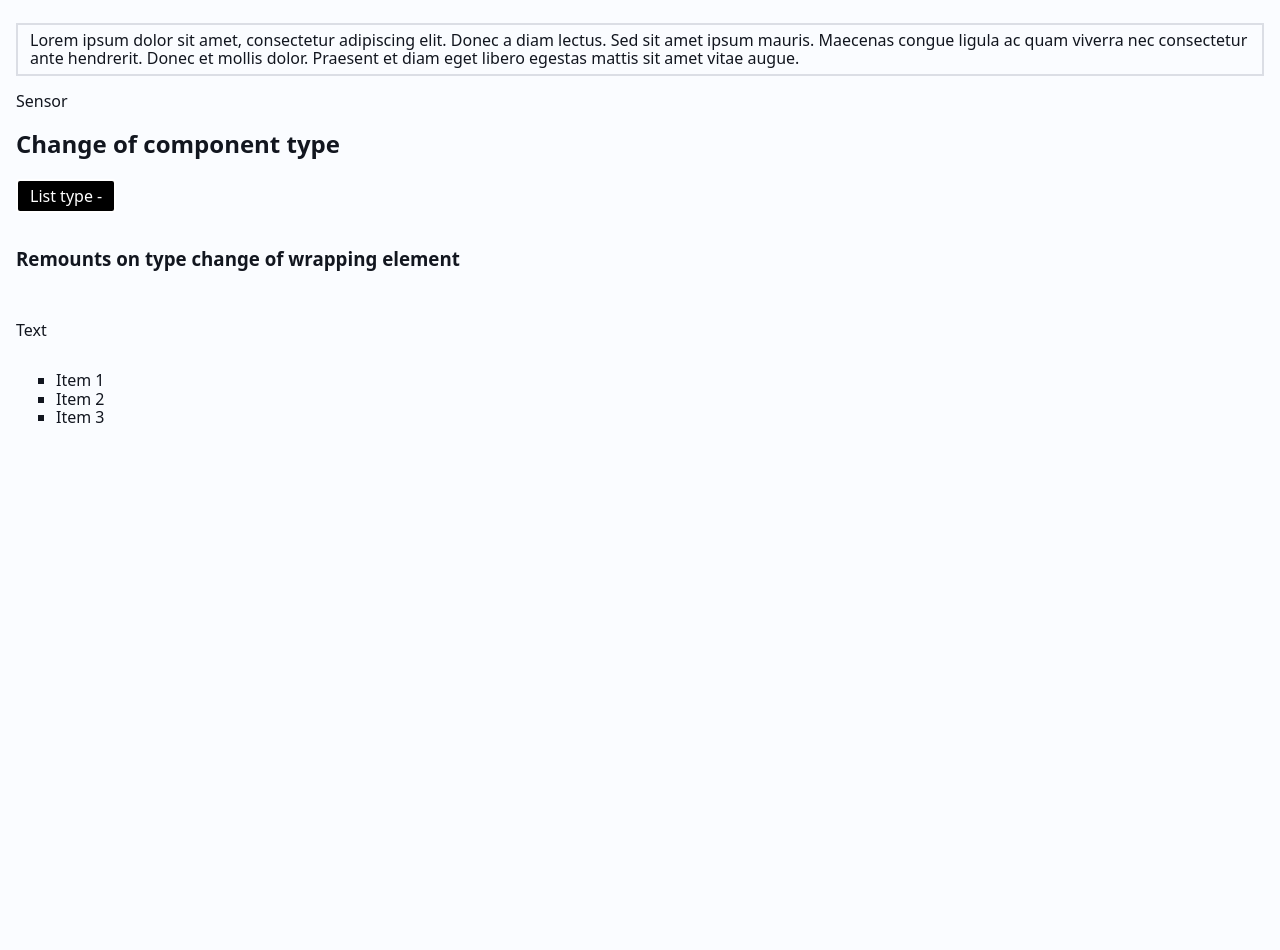
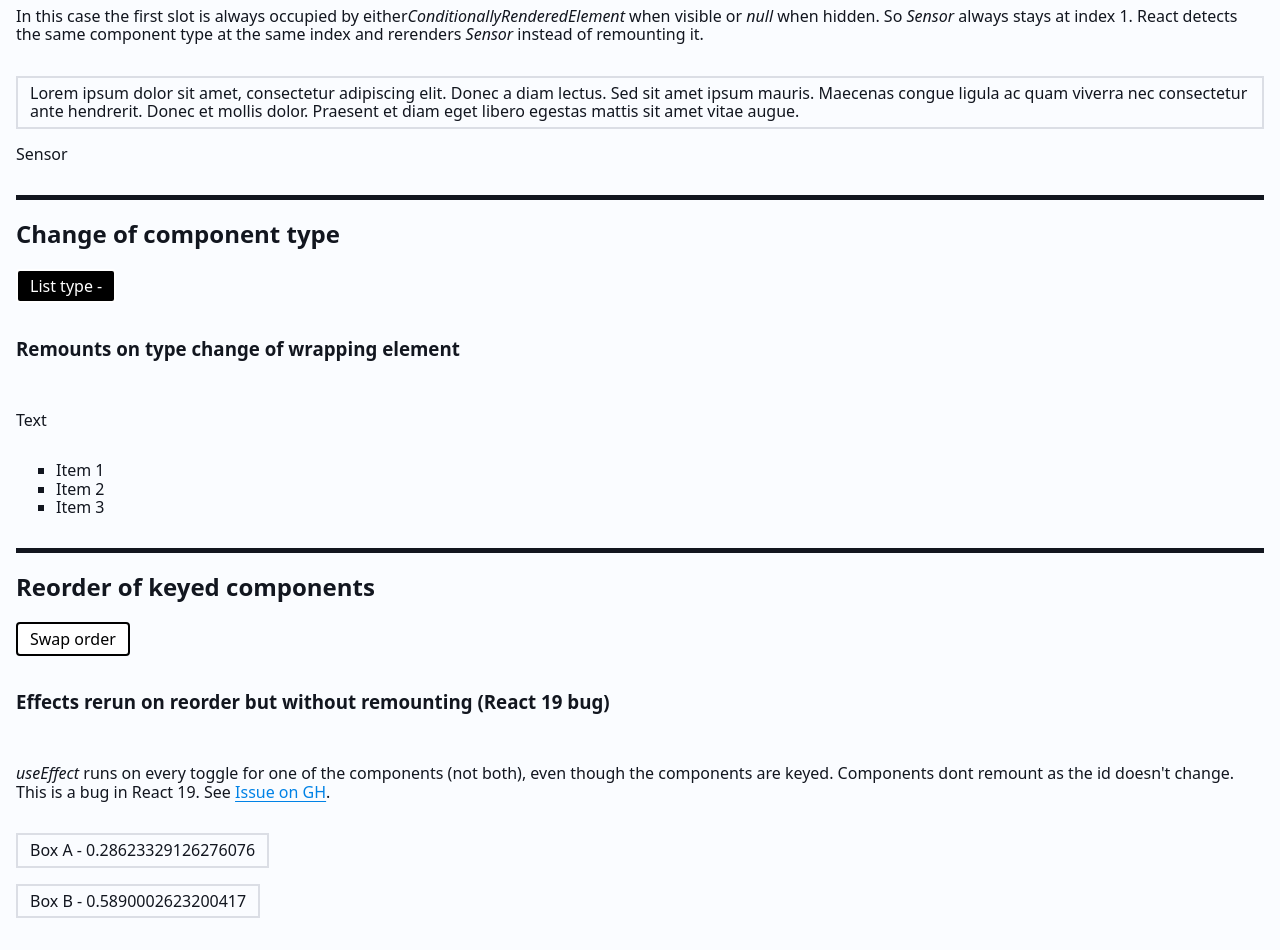
Before and after one commit to maurer2/mount-surprisius, a React (Vite) app: page / in a window 1280 px wide. Shown: the part 1240-2190 px from the top of the page. Before the commit the page ends 1668 px from the top, so only its background shows below. Built offline with nearby package versions, Linux system fonts and the light colour scheme.

Commit message:
Added example on keyed reorder bug

```diff
--- /dev/null
+++ b/src/features/home/components/KeyedReorder/index.tsx
@@ -0,0 +1,66 @@
+import { useEffect, useReducer, useState, useEffectEvent } from 'react';
+
+import './styles.css';
+
+type ToggleButtonProps = {
+  isActive: boolean;
+  onClick: () => void;
+};
+
+function ToggleButton({ isActive, onClick }: ToggleButtonProps) {
+  return (
+    <button type="button" aria-pressed={isActive} onClick={onClick} className="toggle-button">
+      Swap order
+    </button>
+  );
+}
+
+type BoxProps = {
+  name: string;
+};
+
+function Box({ name }: BoxProps) {
+  const [id] = useState(() => Math.random().toString());
+
+  const onUseEffectRan = useEffectEvent(() => {
+    console.log(`${name}'s useEffect ran - id (${id})`);
+  });
+
+  useEffect(() => {
+    onUseEffectRan();
+  }, []);
+
+  return (
+    <div className="box">
+      {name} - {id}
+    </div>
+  );
+}
+
+export function KeyedReorder() {
+  const [isSwapped, toggleIsSwapped] = useReducer((state) => !state, false);
+
+  return (
+    <article className="keyed-reorder">
+      <ToggleButton isActive={isSwapped} onClick={toggleIsSwapped} />
+
+      <h3>Effects rerun on reorder but without remounting (React 19 bug)</h3>
+      <p>
+        <em>useEffect</em> runs on every toggle for one of the components (not both), even though
+        the components are keyed. Components dont remount as the id doesn't change. This is a bug in
+        React 19. See <a href="https://github.com/react/react/issues/29585">Issue on GH</a>.
+      </p>
+      {isSwapped ? (
+        <>
+          <Box key="box-b" name="Box B" />
+          <Box key="box-a" name="Box A" />
+        </>
+      ) : (
+        <>
+          <Box key="box-a" name="Box A" />
+          <Box key="box-b" name="Box B" />
+        </>
+      )}
+    </article>
+  );
+}
--- /dev/null
+++ b/src/features/home/components/KeyedReorder/styles.css
@@ -0,0 +1,36 @@
+@layer components {
+  @scope (.keyed-reorder) {
+    :scope {
+      display: flex;
+      margin-block-end: 2rem;
+      flex-direction: column;
+      gap: 1rem;
+      align-items: flex-start;
+    }
+
+    .toggle-button {
+      cursor: pointer;
+      border: 2px solid currentColor;
+      padding-block: 0.375rem;
+      padding-inline: 0.75rem;
+      border-radius: 0.25rem;
+      background-color: transparent;
+
+      &[aria-pressed='true'] {
+        background-color: canvastext;
+        color: canvas;
+      }
+
+      &[aria-pressed='false'] {
+        background-color: canvas;
+        color: canvastext;
+      }
+    }
+
+    .box {
+      padding-block: 0.375rem;
+      padding-inline: 0.75rem;
+      border: 2px solid var(--color-border);
+    }
+  }
+}
--- a/src/features/home/index.tsx
+++ b/src/features/home/index.tsx
@@ -1,20 +1,33 @@
 import { TypeChange } from './components/TypeChange';
 import { PositionalChange } from './components/PositionalChange';
+import { KeyedReorder } from './components/KeyedReorder';
+
+import './styles.css';
 
 export function HomePage() {
   return (
-    <main>
+    <main className="main">
       <header>
         <h1>mount-surprisius</h1>
         <p>Text</p>
       </header>
-      <section aria-labelledby="positional-change-headline">
+      <section className="section" aria-labelledby="positional-change-headline">
         <h2 id="positional-change-headline">Change of order of components</h2>
-        <PositionalChange />
+        <div className="example">
+          <PositionalChange />
+        </div>
       </section>
-      <section aria-labelledby="change-of-component-type-headline">
+      <section className="section" aria-labelledby="change-of-component-type-headline">
         <h2 id="change-of-component-type-headline">Change of component type</h2>
-        <TypeChange />
+        <div className="example">
+          <TypeChange />
+        </div>
+      </section>
+      <section className="section" aria-labelledby="keyed-reorder-headline">
+        <h2 id="keyed-reorder-headline">Reorder of keyed components</h2>
+        <div className="example">
+          <KeyedReorder />
+        </div>
       </section>
     </main>
   );
--- /dev/null
+++ b/src/features/home/styles.css
@@ -0,0 +1,32 @@
+@layer components {
+  @scope (.main) to (.example) {
+    :scope {
+      display: flex;
+      flex-direction: column;
+      gap: 2rem;
+    }
+
+    .section {
+      border-block-start: 5px solid var(--color-fg);
+
+      @supports (background-clip: border-area) {
+        --gradient-width: 25dvi;
+
+        border-block-start-color: transparent;
+        background-image: linear-gradient(
+          to right,
+          transparent 0,
+          var(--color-fg) var(--gradient-width),
+          var(--color-fg) calc(100% - var(--gradient-width)),
+          transparent 100%
+        );
+        background-clip: border-area;
+      }
+    }
+
+    /* donut check */
+    .example {
+      background: red;
+    }
+  }
+}
```
Also changed, not shown: 1 other file (tests, documents, lock files or other folders).
